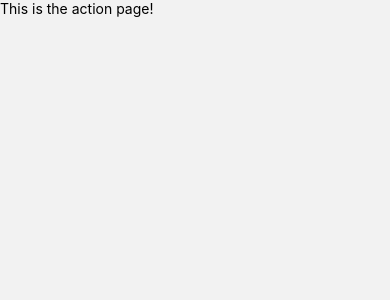
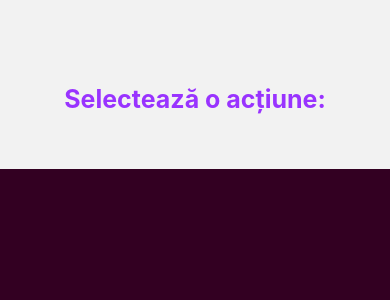
Before and after one commit to ralucaciulpan/CommuniTIM, a React Native app in the folder CommunitimUI/: screen /screen_action in a window 390 px wide. Shown: the top 300 px of the page. Built offline with nearby package versions, Linux system fonts and the light colour scheme.

Commit message:
added actionPage title

```diff
--- a/CommunitimUI/src/screens/ActionPage.js
+++ b/CommunitimUI/src/screens/ActionPage.js
@@ -2,8 +2,37 @@ import {StyleSheet,Text,View,Pressable,Image, Dimensions,Button,SafeAreaView,Tex
 import React from 'react';
 export default function ActionPage(){
     return(
-        <View>
-            <Text>This is the action page!</Text>
+
+        <View style = {styles.container}>
+            <View style={styles.header}>
+                <Text style={styles.headerText}>
+                    Selectează o acțiune:
+                </Text>
+            </View>
+            <View style={styles.body}>
+
+            </View>
         </View>
     )
 }
+
+const styles = StyleSheet.create({
+    container:{
+        flex:1,
+    },
+    header:{
+        flex:1,
+        justifyContent:'center',
+        alignItems:'center'
+    },
+    headerText:{
+        fontWeight:'bold',
+        color:"#9933ff",
+        fontSize:25,
+        marginTop:30
+    },
+    body:{
+        flex:4,
+        backgroundColor:'#302',
+    }
+})
```
